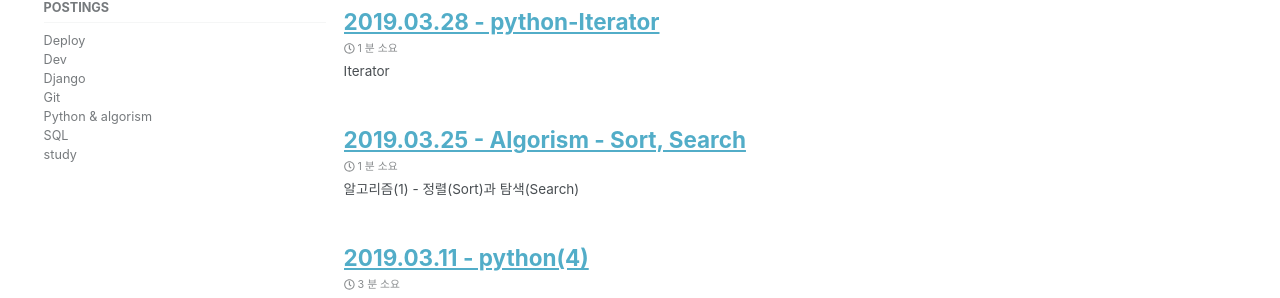
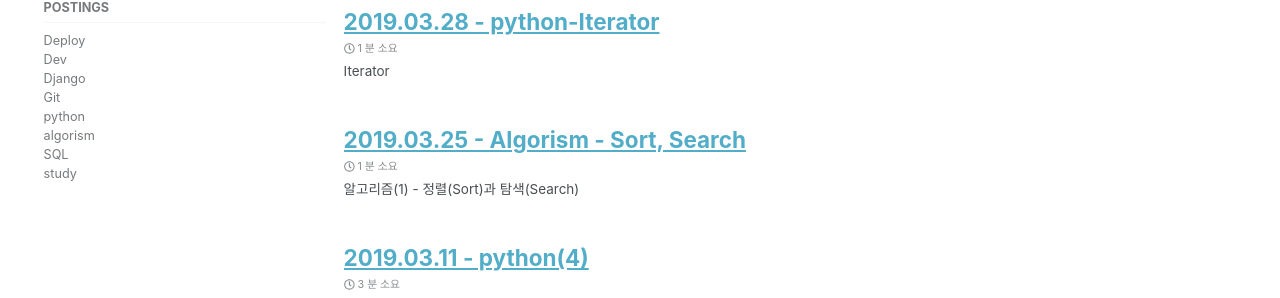
Before and after one commit to mongkyo/mongkyo.github.io, a Jekyll site: the page built from index.html, in a window 1280 px wide. Shown: the part 269-567 px from the top of the page. Built offline with Jekyll 4.4.1, drawn with Linux system fonts in a browser that asks for light colours; nearby versions of some CDN libraries; the list of posts is cut into pages by our own code; part of the change alters nothing that is shown.

```diff
--- a/_data/navigation.yml
+++ b/_data/navigation.yml
@@ -14,16 +14,18 @@ docs:
   - title: Postings
     children:
       - title: "Deploy"
-        url: /docs/
+        url: /deploy/
       - title: "Dev"
         url: /dev/
       - title: "Django"
-        url: /_posts/django/
+        url: /django/
       - title: "Git"
         url: /_posts/git/
-      - title: "Python & algorism"
-        url: /_posts/python & algorism/
+      - title: "python"
+        url: /python/
+      - title: "algorism"
+        url: /algorism/
       - title: "SQL"
-        url: /_posts/SQL/
+        url: /SQL/
       - title: "study"
-        url: /_posts/study/
+        url: /study/
```
